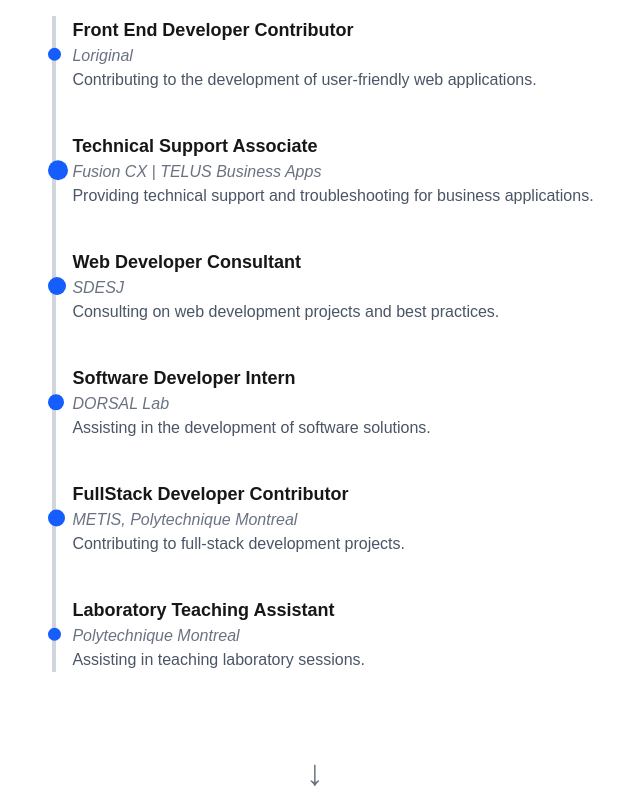
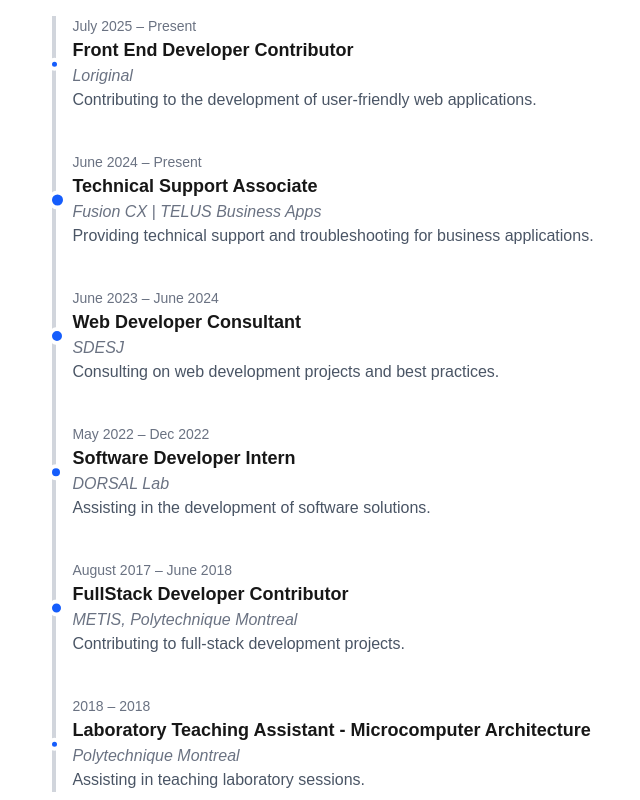
Before and after one commit to jeffGodonou/web-resume, a Next.js app: page / in a window 1280 px wide. Shown: the part 1880-2680 px from the top of the page, without its empty margins (325-965 px from the left). Built offline with nearby package versions, Linux system fonts and the light colour scheme.

Commit message:
Modifications on Company Experience Section

```diff
--- a/src/app/components/Experience.js
+++ b/src/app/components/Experience.js
@@ -5,6 +5,7 @@
     {
         title: "Front End Developer Contributor",
         company: "Loriginal",
+        companyUrl: "https://www.loriginal.org/?srsltid=AfmBOopNhd344vZyZUl3mPtY7KBg-6cDGKJ91EXOQXr37RfT1pjmBotb",
         description: "Contributing to the development of user-friendly web applications.",
         start: "July 2025",
         end: "Present",
@@ -13,6 +14,7 @@
     {
         title: "Technical Support Associate",
         company: "Fusion CX | TELUS Business Apps",
+        companyUrl: "https://www.fusioncx.com/locations/canada/",
         description: "Providing technical support and troubleshooting for business applications.",
         start: "June 2024",
         end: "Present",
@@ -26,6 +28,7 @@
     {
         title: "Web Developer Consultant",
         company: "SDESJ",
+        companyUrl: "https://sdesj.org/",
         description: "Consulting on web development projects and best practices.",
         start: "June 2023",
         end: "June 2024",
@@ -34,6 +37,7 @@
     {
         title: "Software Developer Intern",
         company: "DORSAL Lab",
+        companyUrl: "https://www.dorsal.polymtl.ca/en/",
         description: "Assisting in the development of software solutions.",
         start: "May 2022",
         end: "Dec 2022",
@@ -42,6 +46,7 @@
     {
         title: "FullStack Developer Contributor",
         company: "METIS, Polytechnique Montreal",
+        companyUrl: "https://heka.polymtl.ca/",
         description: "Contributing to full-stack development projects.",
         start: "August 2017",
         end: "June 2018",
@@ -49,8 +54,9 @@
         + " Member of the GUI team responsible for developing the interface of the club’s robotics platform."
     },
     {
-        title: "Laboratory Teaching Assistant",
+        title: "Laboratory Teaching Assistant - Microcomputer Architecture",
         company: "Polytechnique Montreal",
+        companyUrl: "https://www.polymtl.ca/programmes/cours/architecture-des-micro-ordinateurs",
         description: "Assisting in teaching laboratory sessions.",
         start: "2018",
         end: "2018"
--- a/src/app/components/Timeline.js
+++ b/src/app/components/Timeline.js
@@ -1,6 +1,6 @@
-"use client"
-import { animate, motion, useInView } from "framer-motion";
-import { useState } from "react";
+"use client";
+import { motion, useInView } from "framer-motion";
+import { useState, useRef } from "react";
 
 const containerVariants = {
     animate: {
@@ -13,67 +13,82 @@
 const itemVariants = {
     initial: {
         opacity: 0,
-    scale: 0,
+        y: 20,
     },
     animate: {
         opacity: 1,
-    scale: 1,
+        y: 0,
     },
 };
 
-export function TimelineDot ({ durationMonths }) {
-    //const ref = useRef(null);
-    //const inView = useInView(ref, { once: true });
+function TimelineDot({ durationMonths }) {
+    const ref = useRef(null);
+    const inView = useInView(ref, { once: true, margin: "-20px" });
 
     const baseSize = 12;
     const scaleFactor = 1 + durationMonths / 24;
-    const size = Math.max(baseSize * scaleFactor, 12); // Ensure minimum size
+    const size = Math.max(baseSize * scaleFactor, 12);
 
     return (
         <motion.div
-            //ref={ref}
-            initial = {{ scale: 0, opacity: 0 }}
-            animate = {{ scale: 1, opacity: 1 }}
-            transition = {{ type: "spring", stiffness: 260, damping: 20 }}
-            className="bg-blue-600 rounded-full"
+            ref={ref}
+            initial={{ scale: 0, opacity: 0 }}
+            animate={
+                inView
+                    ? { scale: 1, opacity: 1 }
+                    : { scale: 0, opacity: 0 }
+            }
+            transition={{ type: "spring", stiffness: 260, damping: 20 }}
+            className="bg-blue-600 dark:bg-blue-400 rounded-full border-4 border-white dark:border-gray-900"
             style={{
                 width: `${size}px`,
                 height: `${size}px`,
-                margin: "0 auto"
+                margin: "0 auto",
             }}
         />
     );
 }
 
 const getDuration = (start, end) => {
-    start = new Date(start);
-    if (end === "Present") end = new Date();
-    else end = new Date(end);
+    const startDate = new Date(start);
+    const endDate =
+        typeof end === "string" &&
+            end.toLowerCase().trim() === "present"
+            ? new Date()
+            : new Date(end);
 
-    // check if start and end are valid dates
-    if (!start) return 0;
-    if (!end) end = new Date();
+    if (isNaN(startDate.getTime())) return 1;
+    if (isNaN(endDate.getTime())) return 1;
 
-    // check if start and end are valid dates
-    if (!start || isNaN(start.getTime())) return 0;
-    if (!end || isNaN(end.getTime())) end = new Date();
+    const months =
+        (endDate.getFullYear() - startDate.getFullYear()) * 12 +
+        (endDate.getMonth() - startDate.getMonth());
 
-    // calculate duration in months
-    const duration = Math.round((end - start) / (1000 * 60 * 60 * 24 * 30)); // in months
-
-    return duration > 0 ? duration : 1; // Ensure at least 1 month
+    return months > 0 ? months : 1;
 };
 
 export default function Timeline({ items }) {
     const [activeIdx, setActiveIdx] = useState(null);
+    const ref = useRef(null);
+    const inView = useInView(ref, { once: true, margin: "-50px" });
 
     return (
         <motion.div
-            className="relative border-l-4 border-gray-300 ml-4 mt-8"
+            ref={ref}
+            className="relative border-l-4 border-gray-300 dark:border-gray-700 ml-4 mt-8"
             variants={containerVariants}
             initial="initial"
             animate="animate"
         >
+            {/* Animated vertical line */}
+            <motion.div
+                className="absolute left-0 top-0 w-1 bg-blue-500 dark:bg-blue-400"
+                style={{ originY: 0 }}
+                initial={{ scaleY: 0 }}
+                animate={{ scaleY: inView ? 1 : 0 }}
+                transition={{ duration: 1, ease: "easeInOut" }}
+            />
+
             {items.map((item, idx) => {
                 const durationMonths = getDuration(item.start, item.end);
                 const isActive = activeIdx === idx;
@@ -85,24 +100,60 @@
                         variants={itemVariants}
                         whileHover={{ scale: 1.05, zIndex: 2 }}
                         whileTap={{ scale: 1.1, zIndex: 2 }}
-                        animate={isActive ? { scale: 1.1, zIndex: 2 } : { scale: 1, zIndex: 1 }}
-                        onClick={() => setActiveIdx(isActive ? null : idx)}>
-
-                        <div className="absolute -left-6 top-1/2" style={{ transform: "translateY(-50%)" }}>
+                        animate={
+                            isActive
+                                ? { scale: 1.1, zIndex: 2 }
+                                : { scale: 1, zIndex: 1 }
+                        }
+                        onClick={() => setActiveIdx(isActive ? null : idx)}
+                    >
+                        {/* Timeline Dot */}
+                        <div
+                            className="absolute -left-6 top-1/2"
+                            style={{ transform: "translateY(-50%)" }}
+                        >
                             <TimelineDot durationMonths={durationMonths} />
                         </div>
-                        <p className="text-sm text-gray-500">{item.date}</p>
-                        <h3 className="text-lg font-semibold">{item.title}</h3>
-                        <p className="italic text-gray-500">{item.company}</p>
-                        <p className="text-gray-600">{item.description}</p>
+
+                        {/* Content */}
+                        <p className="text-sm text-gray-500 dark:text-gray-400">
+                            {item.start} – {item.end}
+                        </p>
+                        <h3 className="text-lg font-semibold dark:text-white">
+                            {item.title}
+                        </h3>
+                        <p className="italic text-gray-500 dark:text-gray-400">
+                            {item.companyUrl ? (
+                                <a
+                                    href={item.companyUrl}
+                                    target="_blank"
+                                    rel="noopener noreferrer"
+                                    className="hover:underline hover:text-blue-500 dark:hover:text-blue-400"
+                                >
+                                    {item.company}
+                                </a>
+                            ) : (
+                                item.company
+                            )}
+                        </p>
+                        <p className="text-gray-600 dark:text-gray-300">
+                            {item.description}
+                        </p>
+
                         {isActive && (
-                            <div className="mt-2 p-2 rounded shadow">
-                                <p className="text-gray-500">{item.details}</p>
+                            <>
+                                {item.details ? (
+                                    <div className="mt-2 p-2 rounded shadow bg-gray-50 dark:bg-gray-800">
+                                        <p className="text-gray-500 dark:text-gray-400">
+                                            {item.details}
+                                        </p>
                                     </div>
+                                ) : null
+                                }
+                            </>
                         )}
                     </motion.div>
                 );
-
             })}
         </motion.div>
     );
```
Lines whose indentation alone changed are shown as unchanged.
